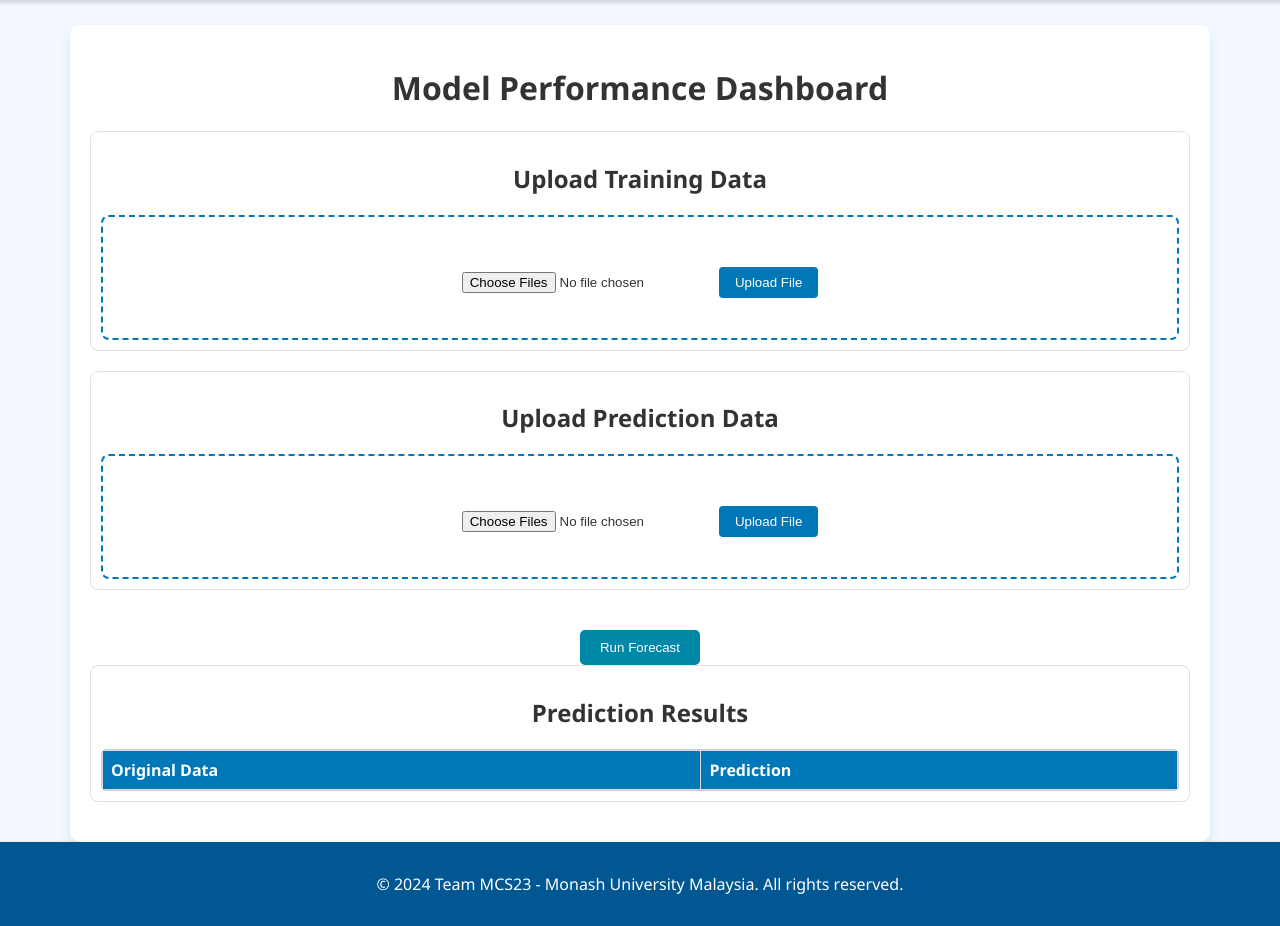
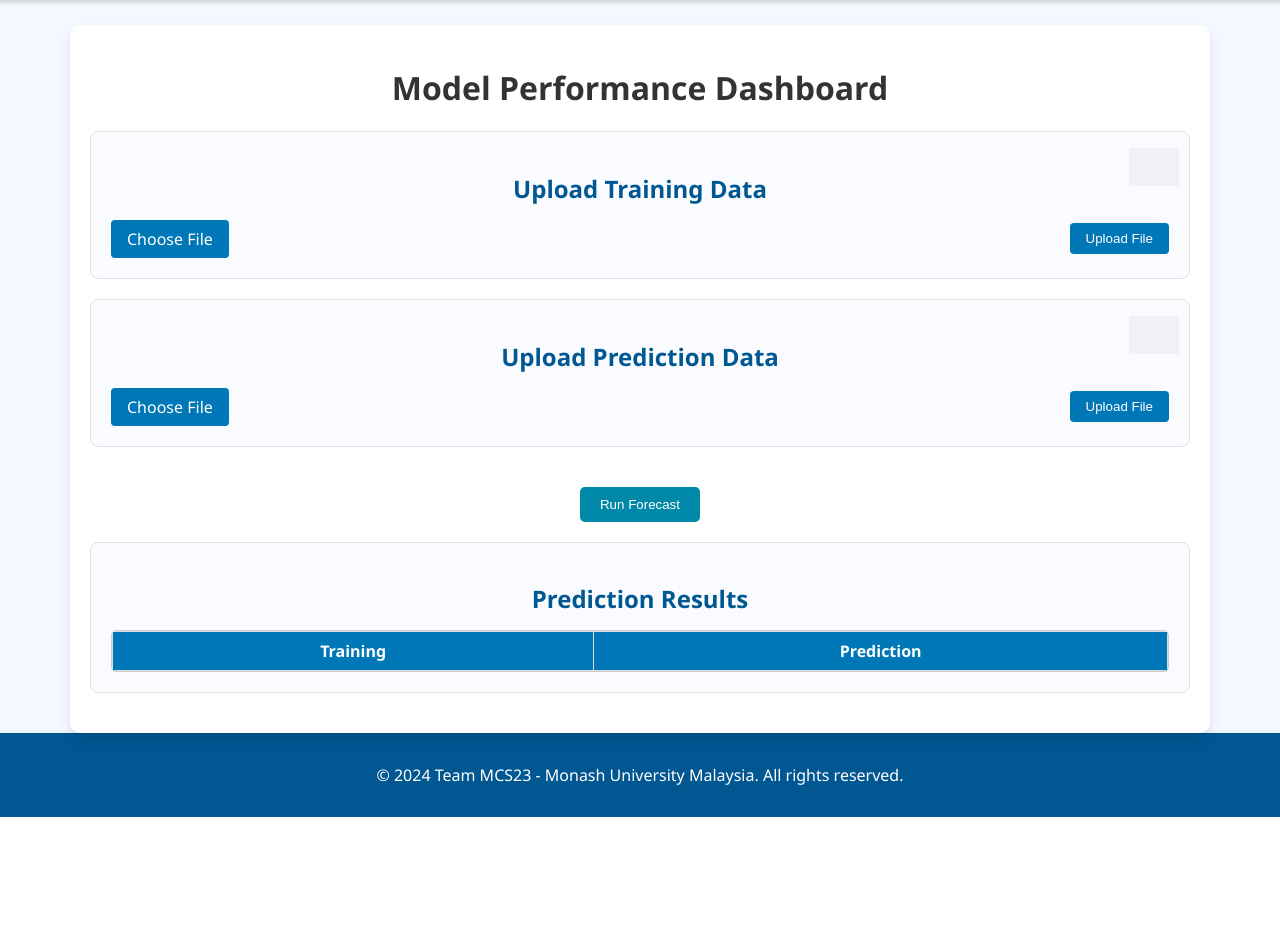
Before and after one commit to abdullahakif7401/Time-Series-Prediction, a Flask app: page / in a window 1280 px wide. Shown: the part 116-1042 px from the top of the page. After the commit the page ends 933 px from the top, so only its background shows below. Run offline with Flask 2, Linux system fonts and the light colour scheme; lists and menus that the app fills with data are empty; some libraries are stand-ins or nearby versions; grey boxes are pictures that could not be loaded.

Commit message:
Frontend design changes to the web tool

```diff
--- a/templates/index.html
+++ b/templates/index.html
@@ -4,7 +4,6 @@
     <meta charset="UTF-8">
     <meta name="viewport" content="width=device-width, initial-scale=1.0">
     <title>Model Dashboard</title>
-    <link href="https://cdnjs.cloudflare.com/ajax/libs/dropzone/5.9.3/min/dropzone.min.css" rel="stylesheet">
     <style>
         body {
             font-family: 'Segoe UI', Tahoma, Geneva, Verdana, sans-serif;
@@ -34,31 +33,28 @@
             box-shadow: 0 6px 12px rgba(0,0,0,0.1);
             margin-top: 25px;
             text-align: center;
+            position: relative;
         }
         .section {
             margin-bottom: 20px;
-            padding: 10px;
+            padding: 20px;
             border: 1px solid #e1e1e1;
             border-radius: 8px;
+            background: #f9fbff;
+            position: relative;
         }
-        .dropzone {
-            border: 2px dashed #0077b6;
-            border-radius: 8px;
-            background: white;
-            padding: 40px;
+        .section h2 {
+            margin-bottom: 15px;
+            font-size: 1.5em;
+            color: #005792;
             text-align: center;
-            cursor: pointer;
-            transition: all 0.3s ease-in-out;
-        }
-        .dropzone:hover {
-            background-color: #e8f0fe;
-            border-color: #0077b6;
         }
         .table-container {
             max-height: 300px;
             overflow-y: scroll;
             border: 1px solid #ccc;
             border-radius: 5px;
+            margin-top: 15px;
         }
         table {
             width: 100%;
@@ -66,7 +62,7 @@
         }
         th, td {
             border: 1px solid #dddddd;
-            text-align: left;
+            text-align: center;
             padding: 8px;
         }
         th {
@@ -88,6 +84,61 @@
         .nav-button:hover {
             background-color: #00aabd;
         }
+        .file-upload {
+            margin-top: 10px;
+            display: flex;
+            align-items: center;
+        }
+        .file-upload input[type="file"] {
+            display: none;
+        }
+        .file-upload label {
+            background-color: #0077b6;
+            color: white;
+            padding: 8px 16px;
+            border-radius: 4px;
+            cursor: pointer;
+            display: inline-block;
+            margin-right: 10px;
+        }
+        .file-upload label:hover {
+            background-color: #005792;
+        }
+        .file-name {
+            margin-left: 10px;
+            color: #333;
+            font-weight: bold;
+            flex-grow: 1;
+            text-align: left;
+        }
+        .upload-button {
+            margin-left: 10px;
+            padding: 8px 16px;
+            border-radius: 4px;
+            border: none;
+            background: #0077b6;
+            color: white;
+            cursor: pointer;
+        }
+        .upload-button:hover {
+            background-color: #005792;
+        }
+        .icon {
+            position: absolute;
+            top: 10px;
+            right: 10px;
+            opacity: 0.1;
+            width: 50px;
+            height: 50px;
+        }
+        .icon.train {
+            background: url('https://cdn-icons-png.flaticon.com/512/2991/2991148.png') no-repeat center center;
+            background-size: contain;
+        }
+        .icon.predict {
+            background: url('https://cdn-icons-png.flaticon.com/512/3199/3199804.png') no-repeat center center;
+            background-size: contain;
+        }
     </style>
 </head>
 <body>
@@ -98,26 +149,36 @@
         <h1>Model Performance Dashboard</h1>
         <div class="section">
             <h2>Upload Training Data</h2>
-            <form action="/upload_training" class="dropzone" id="training-dropzone" method="post" enctype="multipart/form-data">
-                <input name="file" type="file" accept=".txt" multiple />
-                <input type="submit" value="Upload File" style="margin-top: 10px; padding: 8px 16px; border-radius: 4px; border: none; background: #0077b6; color: white; cursor: pointer;">
+            <div class="icon train"></div>
+            <form id="training-form" method="post" enctype="multipart/form-data">
+                <div class="file-upload">
+                    <label for="training-file">Choose File</label>
+                    <input id="training-file" name="file" type="file" accept=".txt" required />
+                    <span id="training-file-name" class="file-name"></span>
+                    <input type="submit" value="Upload File" class="upload-button">
+                </div>
             </form>
         </div>
         <div class="section">
             <h2>Upload Prediction Data</h2>
-            <form action="/upload_prediction" class="dropzone" id="prediction-dropzone" method="post" enctype="multipart/form-data">
-                <input name="file" type="file" accept=".txt" multiple />
-                <input type="submit" value="Upload File" style="margin-top: 10px; padding: 8px 16px; border-radius: 4px; border: none; background: #0077b6; color: white; cursor: pointer;">
+            <div class="icon predict"></div>
+            <form id="prediction-form" method="post" enctype="multipart/form-data">
+                <div class="file-upload">
+                    <label for="prediction-file">Choose File</label>
+                    <input id="prediction-file" name="file" type="file" accept=".txt" required />
+                    <span id="prediction-file-name" class="file-name"></span>
+                    <input type="submit" value="Upload File" class="upload-button">
+                </div>
             </form>
         </div>
-        <button class="nav-button" id="run-forecast-button">Run Forecast</button>
+        <button class="nav-button" id="run-forecast-button" style="margin-bottom: 20px;">Run Forecast</button>
         <div class="section">
             <h2>Prediction Results</h2>
             <div class="table-container">
                 <table id="prediction-table" class="table table-striped">
                     <thead>
                         <tr>
-                            <th>Original Data</th>
+                            <th>Training</th>
                             <th>Prediction</th>
                         </tr>
                     </thead>
@@ -131,9 +192,18 @@
     <footer>
         <p>© 2024 Team MCS23 - Monash University Malaysia. All rights reserved.</p>
     </footer>
-    <script src="https://cdnjs.cloudflare.com/ajax/libs/dropzone/5.9.3/min/dropzone.min.js"></script>
     <script>
-        document.getElementById('training-dropzone').addEventListener('submit', function(e) {
+        document.getElementById('training-file').addEventListener('change', function() {
+            const fileName = this.files[0] ? this.files[0].name : 'No file chosen';
+            document.getElementById('training-file-name').textContent = fileName;
+        });
+
+        document.getElementById('prediction-file').addEventListener('change', function() {
+            const fileName = this.files[0] ? this.files[0].name : 'No file chosen';
+            document.getElementById('prediction-file-name').textContent = fileName;
+        });
+
+        document.getElementById('training-form').addEventListener('submit', function(e) {
             e.preventDefault();
             const formData = new FormData(this);
             fetch('/upload_training', {
@@ -157,7 +227,7 @@
             });
         });
 
-        document.getElementById('prediction-dropzone').addEventListener('submit', function(e) {
+        document.getElementById('prediction-form').addEventListener('submit', function(e) {
             e.preventDefault();
             const formData = new FormData(this);
             fetch('/upload_prediction', {
```
